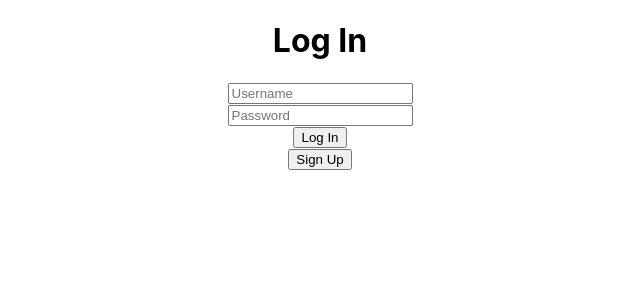
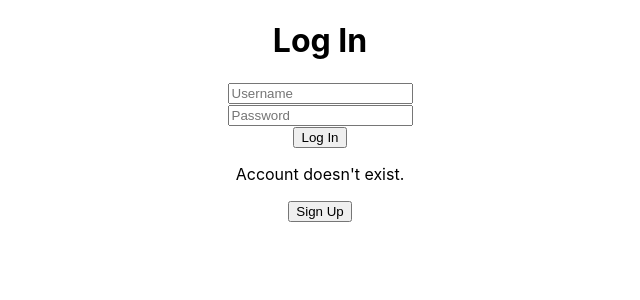
Before and after one commit to kamisato-ayaka/shoutout, a React (Create React App) app: page / in a window 1280 px wide. Both pictures are taken after typing "Sample", "Sample123" into the empty fields and a click on the button "Log In". Shown: the top 300 px of the page, without its empty margins (320-960 px from the left). Built offline with nearby package versions, Linux system fonts and the light colour scheme.

Commit message:
Update invalid account and followUserReducer.tsx type

```diff
--- a/src/components/login/index.tsx
+++ b/src/components/login/index.tsx
@@ -18,7 +18,7 @@ const Login = () => {
   const userData: UserVars[] = useSelector((state: AppState) => state.signupReducer)
 
   const [userName, setUserName] = useState<any>()
-
+  const [invalid, setInvalid] = useState<boolean>(false)
   const initialValues: LoginVars | null = {
     username: '',
     password: '',
@@ -37,6 +37,7 @@ const Login = () => {
         setUserName(values.username)
         dispatch(toLogin())
       } else if (user === -1) {
+        setInvalid(true)
         resetForm()
       }
     }, 100);
@@ -94,6 +95,7 @@ const Login = () => {
                   )
                 }
               </Formik>
+              {!invalid ? '' : <p className="message">Account doesn't exist.</p>}
               <button onClick={() => dispatch(toSignup())}>Sign Up</button>
             </>
           }
--- a/src/redux/reducer/followUserReducer.tsx
+++ b/src/redux/reducer/followUserReducer.tsx
@@ -8,6 +8,8 @@ const reduce = (state: FollowVars[] = initFollow, action: any) => {
   let val = action.payload
   switch (action.type) {
     case actionType.FOLLOW_USER:
+      // const follow = state.findIndex((user) => user.username === val.username)
+
       return state.filter((user) => {
         if (user.username === val.username) {
           if (user.followuser.length === 0) {
@@ -22,8 +24,7 @@ const reduce = (state: FollowVars[] = initFollow, action: any) => {
         }
         return true;
       })
-
-    // return [...state, val]
+      // return [...state, val]
 
     default:
       return state;
--- a/src/redux/types.tsx
+++ b/src/redux/types.tsx
@@ -10,6 +10,6 @@ export type AppState = {
     postReducer: PostVars[];
     toUserProfileReducer: boolean;
     getUserReducer: UsernameVar;
-    followUserReducer: FollowVars;
+    followUserReducer: FollowVars[];
     likePostReducer: string[];
   };
```
